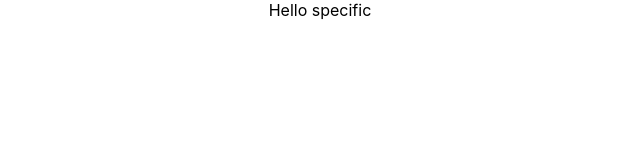
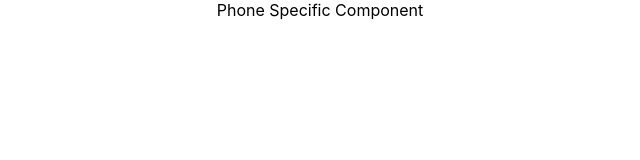
Before and after one commit to raulcontrerasrubio/phone-catalogue, a React (Create React App) app in the folder client/: page /1 in a window 1280 px wide. Shown: the top 160 px of the page, without its empty margins (320-960 px from the left). Built offline with nearby package versions, Linux system fonts and the light colour scheme.

Commit message:
Created basic components

```diff
--- a/client/src/App.jsx
+++ b/client/src/App.jsx
@@ -1,13 +1,15 @@
 import React from 'react';
 import './App.scss';
 import {Switch, Route, Redirect} from 'react-router-dom';
+import PhoneList from './components/PhoneList/PhoneList';
+import PhoneDetail from './components/PhoneDetail/PhoneDetail';
 
 function App() {
   return (
     <div className="App">
       <Switch>
-        <Route exact path="/" render={()=><div>Hello world 2</div>}/>
-        <Route path="/:id" render={()=><div>Hello specific</div>}/>
+        <Route exact path="/" component={PhoneList}/>
+        <Route path="/:id" component={PhoneDetail}/>
         <Route render={()=><Redirect to="/"/>}/>
       </Switch>
     </div>
--- /dev/null
+++ b/client/src/components/PhoneDetail/PhoneDetail.jsx
@@ -0,0 +1,11 @@
+import React, { Component } from 'react';
+
+export default class PhoneDetail extends Component {
+  render() {
+    return (
+      <div>
+        Phone Specific Component
+      </div>
+    )
+  }
+}
--- /dev/null
+++ b/client/src/components/PhoneList/PhoneList.jsx
@@ -0,0 +1,11 @@
+import React, { Component } from 'react';
+
+export default class PhoneList extends Component {
+  render() {
+    return (
+      <div>
+        PhoneList component
+      </div>
+    )
+  }
+}
```
Also changed, not shown: client/src/services/phone.service.jsx (added, +13 -0 lines).
